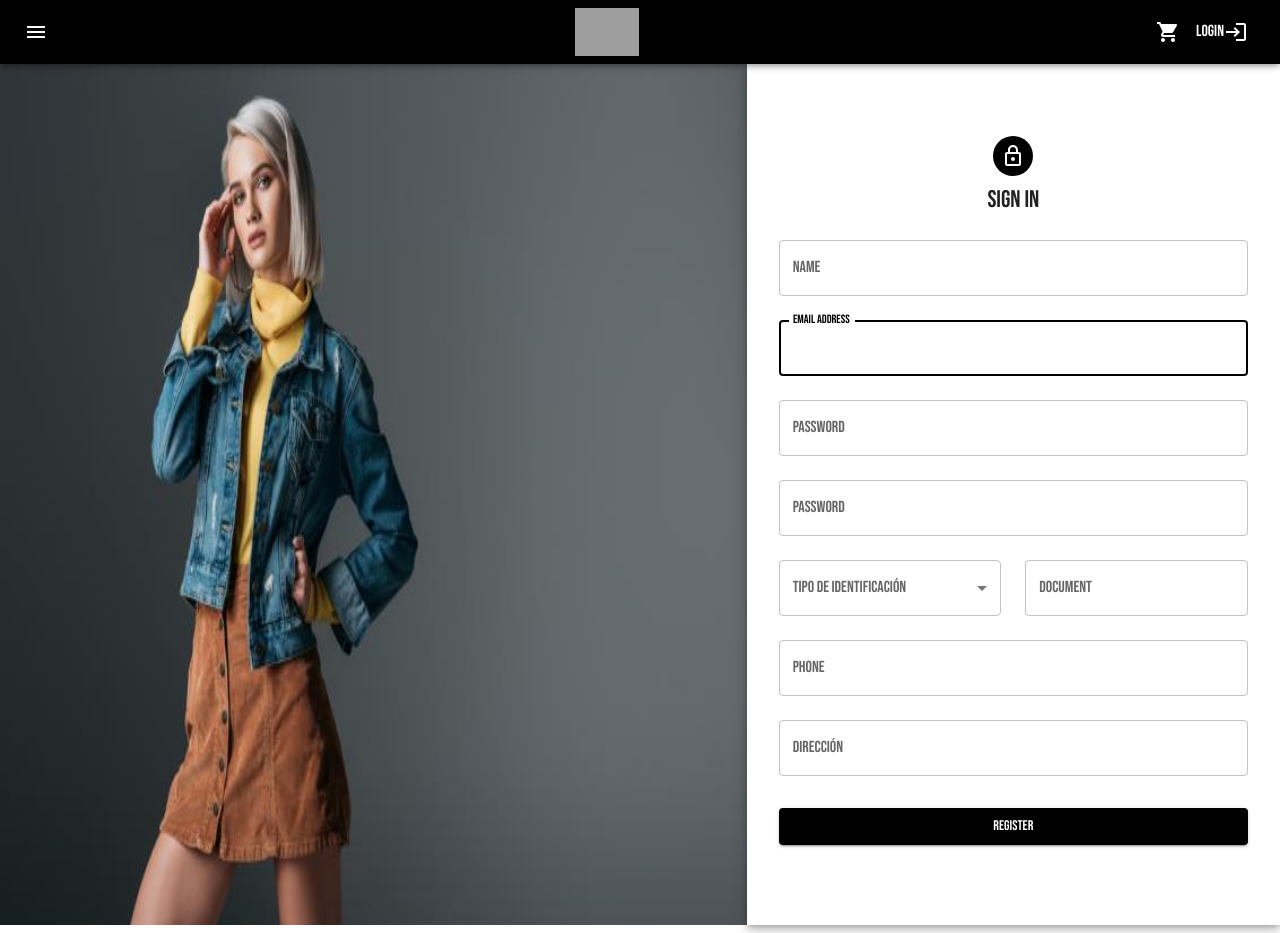
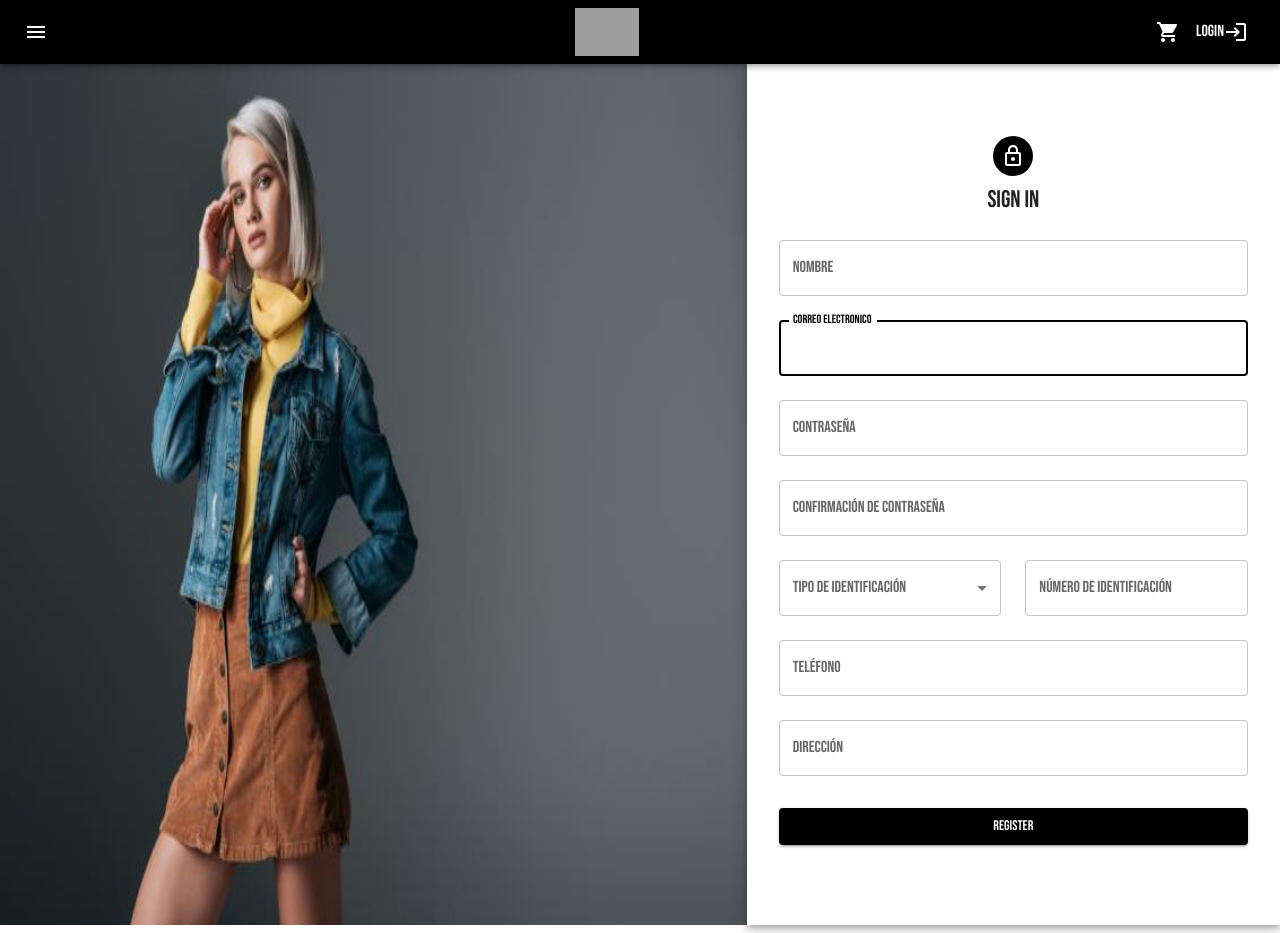
Before and after one commit to Cuburi/cidenet-Shop-Front, a React (Create React App) app: page /register in a window 1280 px wide. Built offline with nearby package versions, Linux system fonts and the light colour scheme; grey boxes are pictures that could not be loaded.

Commit message:
Notificación registro y totalmente funcional

```diff
--- a/src/components/Notification.js
+++ b/src/components/Notification.js
@@ -7,7 +7,7 @@ const Alert = forwardRef(function Alert(props, ref) {
 	return <MuiAlert elevation={6} ref={ref} variant="filled" {...props} />;
 });
 
-const Notification = () => {
+const Notification = ({ type, tittle, text }) => {
 	const [open, setOpen] = useState(true);
 
 	const handleClose = (event, reason) => {
@@ -24,9 +24,9 @@ const Notification = () => {
 			onClose={handleClose}
 			anchorOrigin={{ vertical: 'top', horizontal: 'right' }}
 		>
-			<Alert severity="error">
-				<AlertTitle>Error</AlertTitle>
-				email y/o contraseñas incorrectas
+			<Alert severity={type}>
+				<AlertTitle>{tittle}</AlertTitle>
+				{text}
 			</Alert>
 		</Snackbar>
 	);
--- a/src/hooks/useUser.js
+++ b/src/hooks/useUser.js
@@ -6,6 +6,7 @@ import { registerUser } from '../services/registerService';
 const useUser = () => {
 	const { jwt, setJWT } = useContext(Context);
 	const [isRegister, setIsRegister] = useState(false);
+	const [message, setMessage] = useState('');
 	const [stateLogin, setStateLogin] = useState({
 		loading: false,
 		error: false,
@@ -46,12 +47,14 @@ const useUser = () => {
 				phone: phone,
 			};
 			const response = await registerUser(user);
-			console.log(user);
 			if (response) {
 				if (response.status === 201) {
 					setStateRegister({ loading: false, error: false });
 					setIsRegister(true);
+				} else {
+					setStateRegister({ loading: false, error: true });
 				}
+				setMessage(response.data.message);
 			} else {
 				setStateLogin({ loading: false, error: true });
 			}
@@ -74,6 +77,7 @@ const useUser = () => {
 		isRegisterLoading: stateRegister.loading,
 		hasRegisterError: stateRegister.error,
 		isRegister: isRegister,
+		message: message,
 	};
 };
 
--- a/src/pages/Login/index.js
+++ b/src/pages/Login/index.js
@@ -129,7 +129,13 @@ const Login = () => {
 										<LinearProgress />
 									</Box>
 								)}
-								{hasLoginError && <Notification />}
+								{hasLoginError && (
+									<Notification
+										type="error"
+										tittle="Error"
+										text="email y/o contraseñas incorrectas"
+									/>
+								)}
 								<Grid container>
 									<Grid item xs>
 										<Link component="button" href="#" variant="body2">
--- a/src/pages/Register/index.js
+++ b/src/pages/Register/index.js
@@ -42,7 +42,7 @@ const Register = () => {
 				.oneOf([Yup.ref('passwordConfirm')], 'Las contraseñas no son iguales ')
 				.matches(
 					/^.*(?=.{5,})((?=.*[/!@#$%^&*()\-_=+{};:,<.>]){1})(?=.*\d)((?=.*[a-z]){1})((?=.*[A-Z]){1}).*$/,
-					'Password must contain at least 8 characters, one uppercase, one number and one special case character'
+					'Contraseña debe contener minimo 5 caracteres, una minúscula,una mayúscula, un número y un caracter especial'
 				),
 			passwordConfirm: Yup.string()
 				.required('Confirmar la contraseña')
@@ -61,10 +61,11 @@ const Register = () => {
 			const phone = user.phone;
 			const address = user.address;
 			register({ name, email, password, typeId, document, phone, address });
+			console.log(message);
 		},
 	});
 
-	const { register, isRegister, isRegisterLoading, hasRegisterError } =
+	const { register, isRegister, isRegisterLoading, hasRegisterError, message } =
 		useUser();
 	const navigate = useNavigate();
 
@@ -129,7 +130,7 @@ const Register = () => {
 									margin="normal"
 									fullWidth
 									id="name"
-									label="Name"
+									label="Nombre"
 									name="name"
 									autoComplete="name"
 									autoFocus
@@ -142,7 +143,7 @@ const Register = () => {
 									margin="normal"
 									fullWidth
 									id="email"
-									label="Email Address"
+									label="Correo electronico"
 									name="email"
 									autoComplete="email"
 									autoFocus
@@ -155,7 +156,7 @@ const Register = () => {
 									margin="normal"
 									fullWidth
 									name="password"
-									label="Password"
+									label="Contraseña"
 									type="password"
 									id="password"
 									error={
@@ -169,7 +170,7 @@ const Register = () => {
 									margin="normal"
 									fullWidth
 									name="passwordConfirm"
-									label="Password"
+									label="Confirmación de contraseña"
 									type="password"
 									id="passwordConfirm"
 									error={
@@ -218,7 +219,7 @@ const Register = () => {
 											margin="normal"
 											fullWidth
 											name="document"
-											label="Document"
+											label="Número de identificación"
 											type="document"
 											id="document"
 											error={
@@ -239,7 +240,7 @@ const Register = () => {
 									margin="normal"
 									fullWidth
 									name="phone"
-									label="Phone"
+									label="Teléfono"
 									type="phone"
 									id="phone"
 									error={formik.errors.phone && Boolean(formik.errors.phone)}
@@ -277,7 +278,9 @@ const Register = () => {
 										<LinearProgress />
 									</Box>
 								)}
-								{hasRegisterError && <Notification />}
+								{hasRegisterError && (
+									<Notification type="error" tittle="Error" text={message} />
+								)}
 							</Box>
 						</form>
 					</Box>
```
